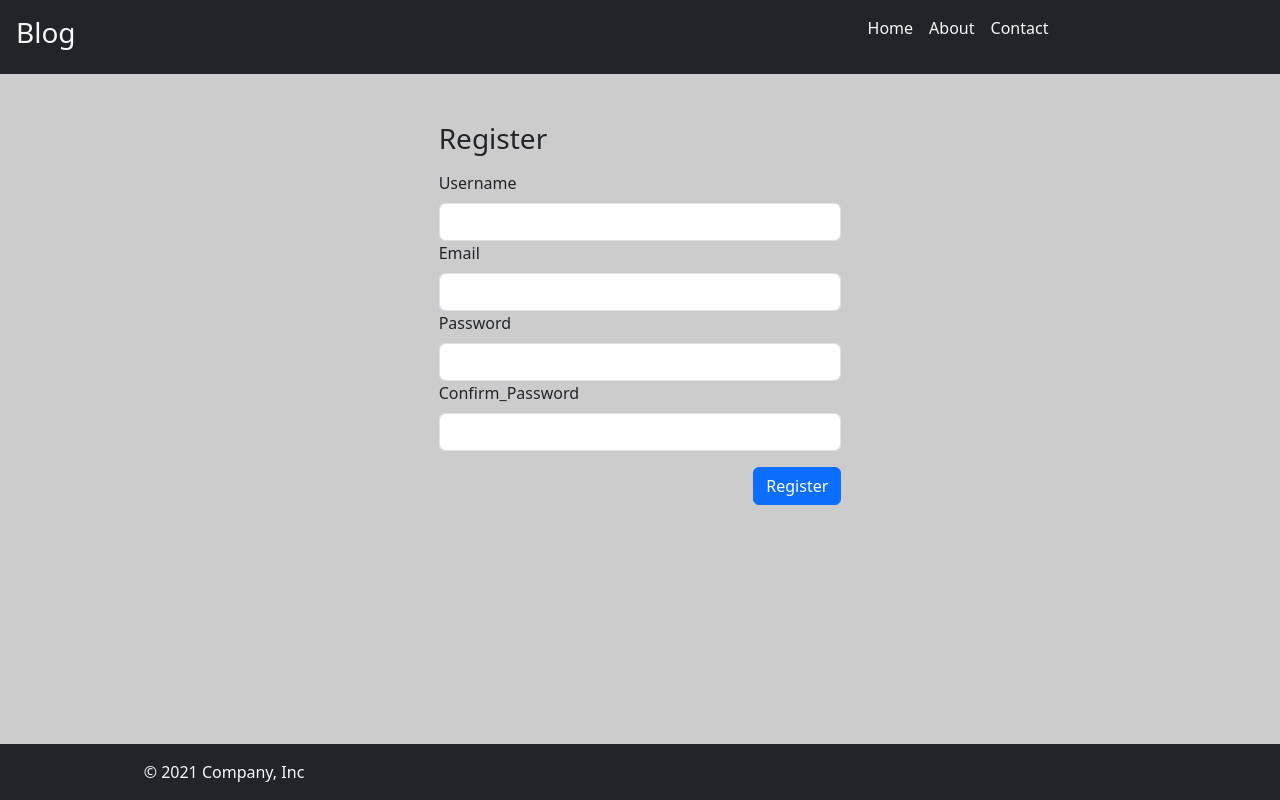
After one commit to itsmekarthikt/blog, a Django app: page /register/ in a window 1280 px wide. The commit adds this page. Run offline with Django 5.2, Linux system fonts and the light colour scheme.

Commit message:
"User register updated"

```diff
--- a/blogs/form.py
+++ b/blogs/form.py
@@ -1,6 +1,19 @@
 from django import forms
+from django.contrib.auth.models import User
+
 
 class ContactForm(forms.Form):
     name = forms.CharField(max_length=100, label='Name',required=True)
     email = forms.EmailField(label='Email',required=True)
     message = forms.CharField( label='Message',required=True)
+
+
+class RegistrationForm(forms.ModelForm):
+    username= forms.CharField(max_length=150, label='Username', required=True)
+    email = forms.EmailField(label='Email', max_length=100,required=True)
+    password = forms.CharField( label='Password', max_length=100, required=True)
+    confirm_password = forms.CharField( label='Confirm_Password',max_length=100, required=True)
+
+    class Meta:
+        model = User
+        fields = ['username', 'email', 'password',]
--- a/blogs/templates/blogs/includes/header.html
+++ b/blogs/templates/blogs/includes/header.html
@@ -2,7 +2,7 @@
     <header class="p-3 bg-dark text-white">
         <div class="row">
             <div class="col">
-               <a class="text-decoration-none text-light" href="http://127.0.0.1:8000/blogs/home/"><h3>Blog</h3></a>
+               <a class="text-decoration-none text-light" href="http://127.0.0.1:8000/"><h3>Blog</h3></a>
             </div>
             <div class="col">
                 <div class="d-flex justify-content-center gap-3">
--- /dev/null
+++ b/blogs/templates/blogs/register.html
@@ -0,0 +1,63 @@
+{% extends 'blogs/base.html' %}
+
+
+{% block content %}
+
+<body >
+
+    <div class="container-fluid">
+        <div class="row d-flex justify-content-center mt-5">
+            <div class="col-4">
+                <h3>Register</h3>
+                <div class="">
+                    <!-- Error messages -->
+                {%for field in form %}
+                    {%if field.errors%}
+                        <div class="col-12">
+                            <span class="fw-bold">{{field.label_tag}} </span>
+                            {%for error in field.errors%}
+                                <span class="text-danger">{{error}}</span>
+
+                            {%endfor%}
+                        </div>
+
+                    {%endif%}
+
+
+                {%endfor%}
+                </div>
+
+
+                <div class="my-3">
+                    <form method="post">
+                        {% csrf_token %}
+                        <div class="form-group">
+                            <label for="username" class="form-label">Username</label>
+                            <input type="text" class="form-control" id="username" name="username" value="{{form.username.value|default:''}}">
+                        </div>
+                        <div class="form-group">
+                            <label for="email" class="form-label">Email</label>
+                            <input type="email" class="form-control" id="email" name="email" value="{{form.email.value|default:''}}">
+                        </div>
+                        <div class="form-group">
+                            <label for="password" class="form-label">Password</label>
+                            <input type="password" class="form-control" id="password" name="password" >
+                        </div>
+                        <div class="form-group">
+                            <label for="confirm_password" class="form-label">Confirm_Password</label>
+                            <input type="password" class="form-control" id="confirm_password" name="confirm_password" >
+                        </div>
+                        <div class="my-3 d-flex justify-content-end">
+                            <button type="submit" class="btn btn-primary">Register</button>
+                        </div>
+                    </form>
+                </div>
+            </div>
+        </div>
+    </div>
+
+
+</body>
+</html>
+
+{% endblock %}
--- a/blogs/urls.py
+++ b/blogs/urls.py
@@ -9,6 +9,7 @@ urlpatterns=[
     path("detail/<str:slug>", views.details, name='blog-detail'),
     path("contact/", views.contact, name='blog-contact'),
     path("about/", views.about_us, name='blog-about'),
+    path("register/", views.register, name='blog-register'),
 
 
 
--- a/blogs/views.py
+++ b/blogs/views.py
@@ -4,7 +4,7 @@ from django.urls import reverse
 import logging
 from .models import post,Aboutus
 from django.core.paginator import Paginator
-from .form import ContactForm
+from .form import ContactForm,RegistrationForm
 # Create your views here.
 # Static data for blog posts now moved to database via management command
 """post=[
@@ -88,5 +88,28 @@ def contact(request):
 
 
 def about_us(request):
-    content=Aboutus.objects.first().contents
+    content=Aboutus.objects.first()
+
+    if content is None or content.contents is None:
+        content="About us content is not available at the moment. Please check back later."
+
+    else:
+        content=content.contents
+
+
     return render(request,'blogs/about.html',{'content':content})
+
+def register(request):
+
+    form=RegistrationForm()
+    if request.method=="POST":
+        form=RegistrationForm(request.POST)
+        if form.is_valid():
+            form.save()
+            print("User registered successfully")
+
+        else:
+            print("Form is not valid")
+
+
+    return render(request,'blogs/register.html',{'form':form})
```
